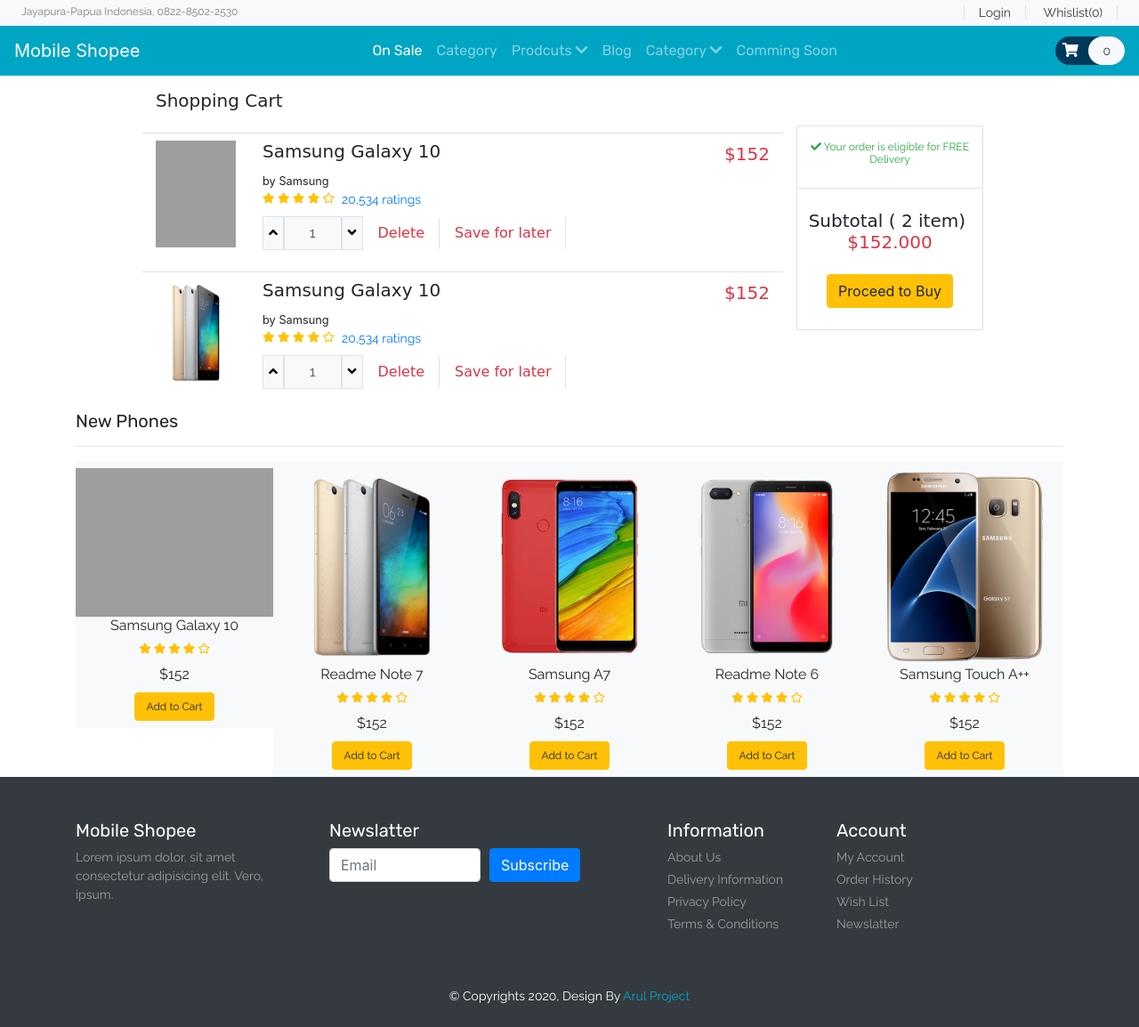
After one commit to arul-25/mobile_shopee, a PHP site: page /cart.php in a window 1280 px wide. The commit adds this page. Shown: the whole page at 89% size. Run offline with PHP 8.4, Linux system fonts and the light colour scheme; some web fonts are replaced; grey boxes are pictures that could not be loaded.

Commit message:
membuat file cart.php dan _cart-template.php

```diff
--- /dev/null
+++ b/Template/_cart-template.php
@@ -0,0 +1,105 @@
+<!-- Shopping Cart -->
+<section id="cart" class="py-3">
+    <div class="container-fluid w-75">
+        <h5 class="font-baloo font-size-20">Shopping Cart</h5>
+
+        <!-- Shopping Cart items -->
+        <div class="row">
+            <div class="col-sm-9">
+                <!-- Cart Item -->
+                <div class="row border-top py-2 mt-3">
+                    <div class="col-sm-2">
+                        <img src="./assets//products/1.png" alt="Cart1" class="img-fluid" style="height: 120px;">
+                    </div>
+                    <div class="col-sm-8">
+                        <h5 class="font-baloo font-size-20">Samsung Galaxy 10</h5>
+                        <small>by Samsung</small>
+                        <!-- Product Rating -->
+                        <div class="d-flex">
+                            <div class="rating text-warning font-size-12">
+                                <span><i class="fas fa-star"></i></span>
+                                <span><i class="fas fa-star"></i></span>
+                                <span><i class="fas fa-star"></i></span>
+                                <span><i class="fas fa-star"></i></span>
+                                <span><i class="far fa-star"></i></span>
+                            </div>
+                            <a href="#" class="px-2 font-rale font-size-14">20,534 ratings</a>
+                        </div>
+                        <!-- End Product Rating -->
+
+                        <!-- Product Qty -->
+                        <div class="qty d-flex pt-2">
+                            <div class="d-flex font-rale w-25">
+                                <button class="qty-up border bg-light" data-id="pro1"><i class="fas fa-angle-up"></i></button>
+                                <input type="text" data-id="pro1" class="qty_input border px-2 w-100 bg-light text-center" disabled value="1" placeholder="1">
+                                <button class="qty-down border bg-light" data-id="pro1"><i class="fas fa-angle-down"></i></button>
+                            </div>
+                            <button type="submit" class="btn font-baloo text-danger px-3 border-right">Delete</button>
+                            <button type="submit" class="btn font-baloo text-danger px-3 border-right">Save for later</button>
+                        </div>
+                        <!-- End Product Qty -->
+                    </div>
+
+                    <div class="col-sm-2 text-right">
+                        <div class="font-size-20 text-danger font-baloo">
+                            $<span class="product_price">152</span>
+                        </div>
+                    </div>
+                </div>
+                <div class="row border-top py-2 mt-3">
+                    <div class="col-sm-2">
+                        <img src="./assets//products/2.png" alt="Cart1" class="img-fluid" style="height: 120px;">
+                    </div>
+                    <div class="col-sm-8">
+                        <h5 class="font-baloo font-size-20">Samsung Galaxy 10</h5>
+                        <small>by Samsung</small>
+                        <!-- Product Rating -->
+                        <div class="d-flex">
+                            <div class="rating text-warning font-size-12">
+                                <span><i class="fas fa-star"></i></span>
+                                <span><i class="fas fa-star"></i></span>
+                                <span><i class="fas fa-star"></i></span>
+                                <span><i class="fas fa-star"></i></span>
+                                <span><i class="far fa-star"></i></span>
+                            </div>
+                            <a href="#" class="px-2 font-rale font-size-14">20,534 ratings</a>
+                        </div>
+                        <!-- End Product Rating -->
+
+                        <!-- Product Qty -->
+                        <div class="qty d-flex pt-2">
+                            <div class="d-flex font-rale w-25">
+                                <button class="qty-up border bg-light" data-id="pro2"><i class="fas fa-angle-up"></i></button>
+                                <input type="text" data-id="pro2" class="qty_input border px-2 w-100 bg-light text-center" disabled value="1" placeholder="1">
+                                <button data-id="pro2" class="qty-down border bg-light"><i class="fas fa-angle-down"></i></button>
+                            </div>
+                            <button type="submit" class="btn font-baloo text-danger px-3 border-right">Delete</button>
+                            <button type="submit" class="btn font-baloo text-danger px-3 border-right">Save for later</button>
+                        </div>
+                        <!-- End Product Qty -->
+                    </div>
+
+                    <div class="col-sm-2 text-right">
+                        <div class="font-size-20 text-danger font-baloo">
+                            $<span class="product_price">152</span>
+                        </div>
+                    </div>
+                </div>
+                <!-- End Cart Item -->
+            </div>
+            <!-- Sub total -->
+            <div class="col-sm-3">
+                <div class="sub-total border text-center mt-2">
+                    <h6 class="font-size-12 font-rale text-success py-3"><i class="fas fa-check"></i> Your order is eligible for FREE Delivery</h6>
+                    <div class="border-top py-4">
+                        <h5 class="font-baloo font-size-20">Subtotal ( 2 item)&nbsp; <span class="text-danger">$<span class="text-danger" id="deal-price">152.000</span></span></h5>
+                        <button type="submit" class="btn btn-warning mt-3">Proceed to Buy</button>
+                    </div>
+                </div>
+            </div>
+            <!-- End Sub total -->
+        </div>
+        <!-- End Shopping Cart items -->
+    </div>
+</section>
+<!-- End Shopping Cart -->
--- /dev/null
+++ b/cart.php
@@ -0,0 +1,14 @@
+<?php
+
+/* Header */
+include("header.php");
+
+/* Cart Template */
+include("Template/_cart-template.php");
+
+
+/* Top Sale */
+include("Template/_new-phones.php");
+
+/* Footer */
+include("footer.php");
--- a/product.php
+++ b/product.php
@@ -3,11 +3,11 @@
 /* Header */
 include("header.php");
 
+/* Products */
+include("Template/_products.php");
+
 /* Top Sale */
 include("Template/_top-sale.php");
 
-/* Products */
-include("Template/_products.php");
-
 /* Footer */
 include("footer.php");
```
